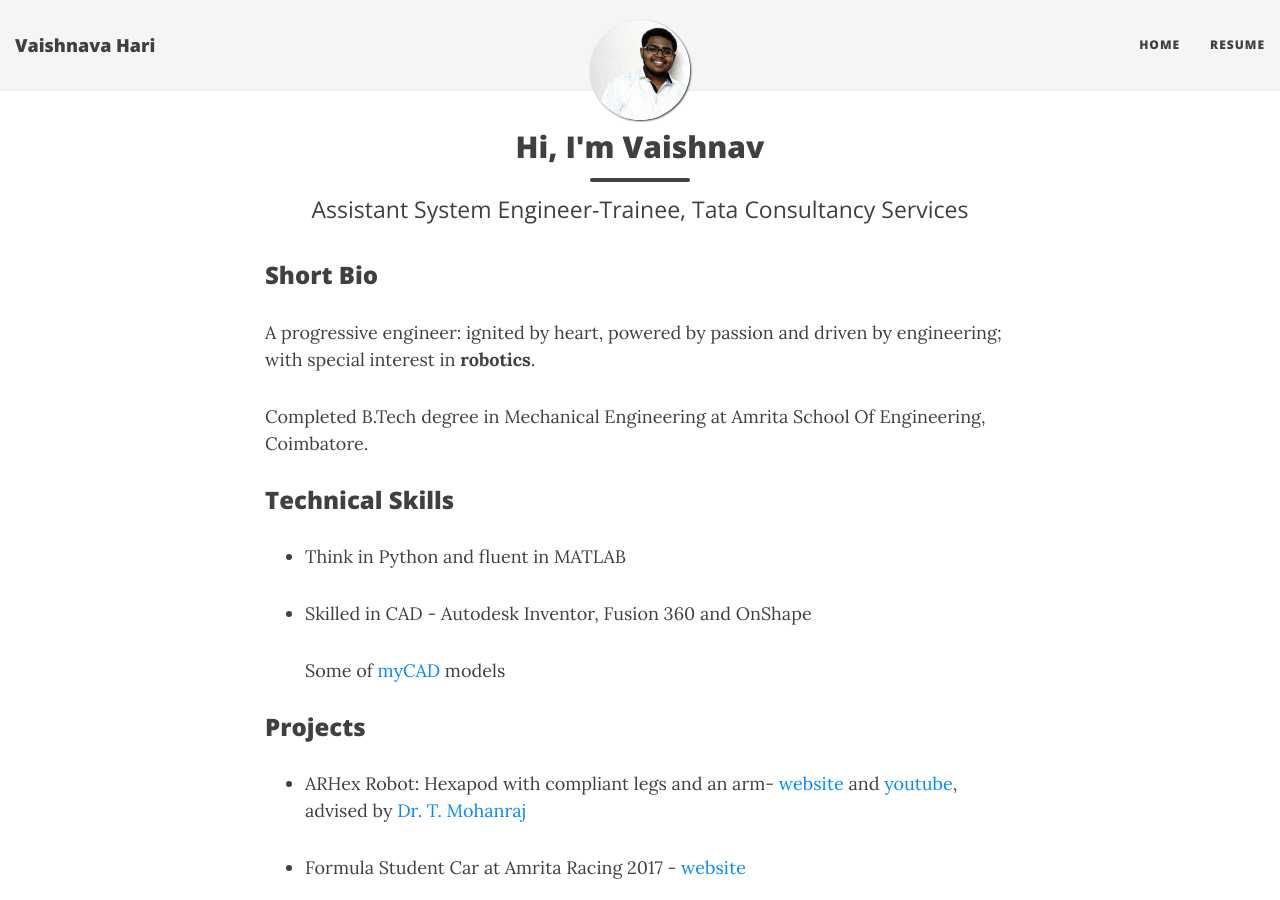
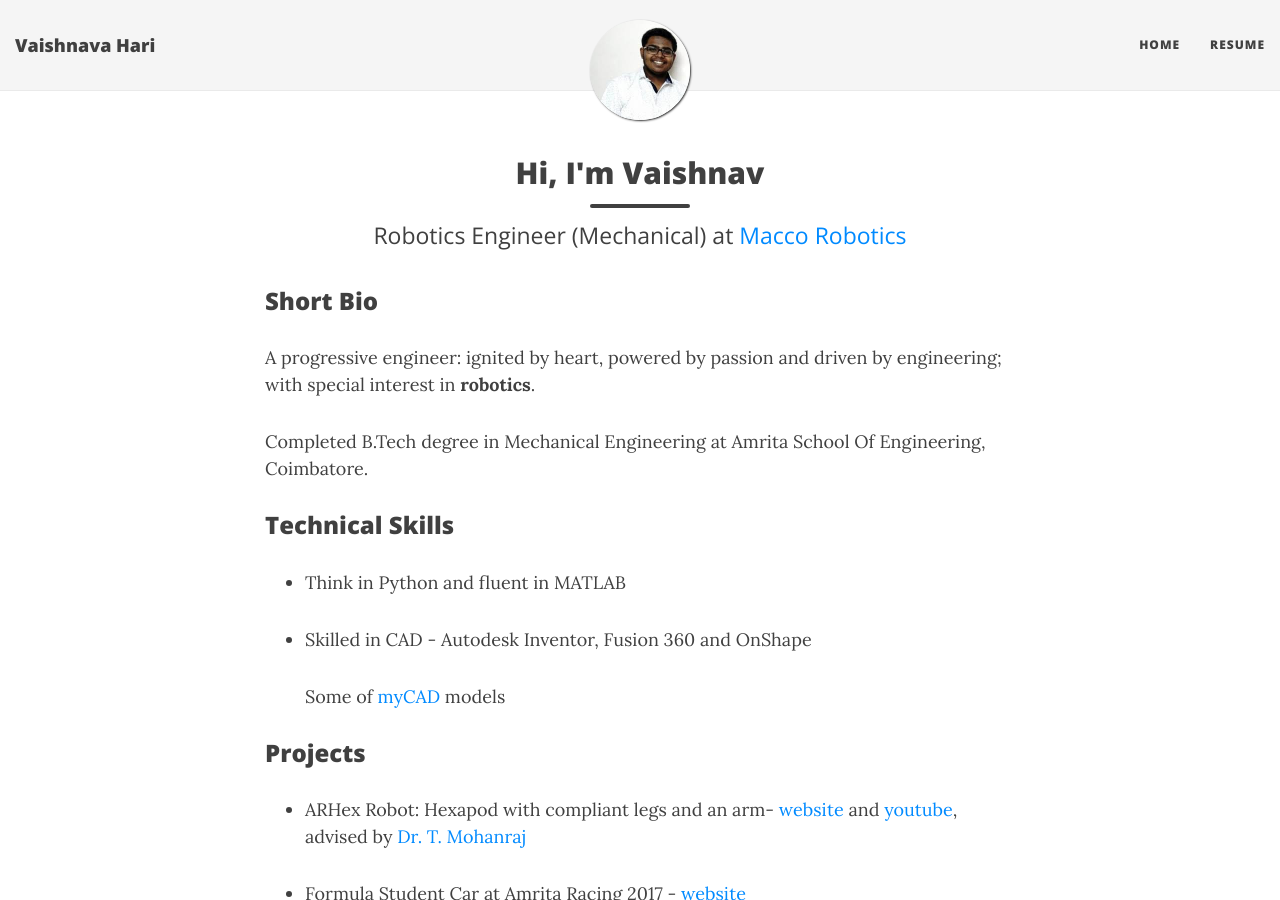
Before and after one commit to svaichu/svaichu.github.io, a Jekyll site: the page built from index.html, in a window 1280 px wide and 900 px high. Built offline with Jekyll 4.4.1, drawn with Linux system fonts in a browser that asks for light colours; nearby versions of some CDN libraries; the list of posts is cut into pages by our own code.

Commit message:
Update index.html

```diff
--- a/index.html
+++ b/index.html
@@ -1,7 +1,7 @@
 ---
 layout: page
 title: Hi, I'm Vaishnav
-subtitle: Assistant System Engineer-Trainee, Tata Consultancy Services
+subtitle: Robotics Engineer (Mechanical) at <a href="https://en.maccorobotics.com/">Macco Robotics</a>
 use-site-title: true
 ---
 
```
